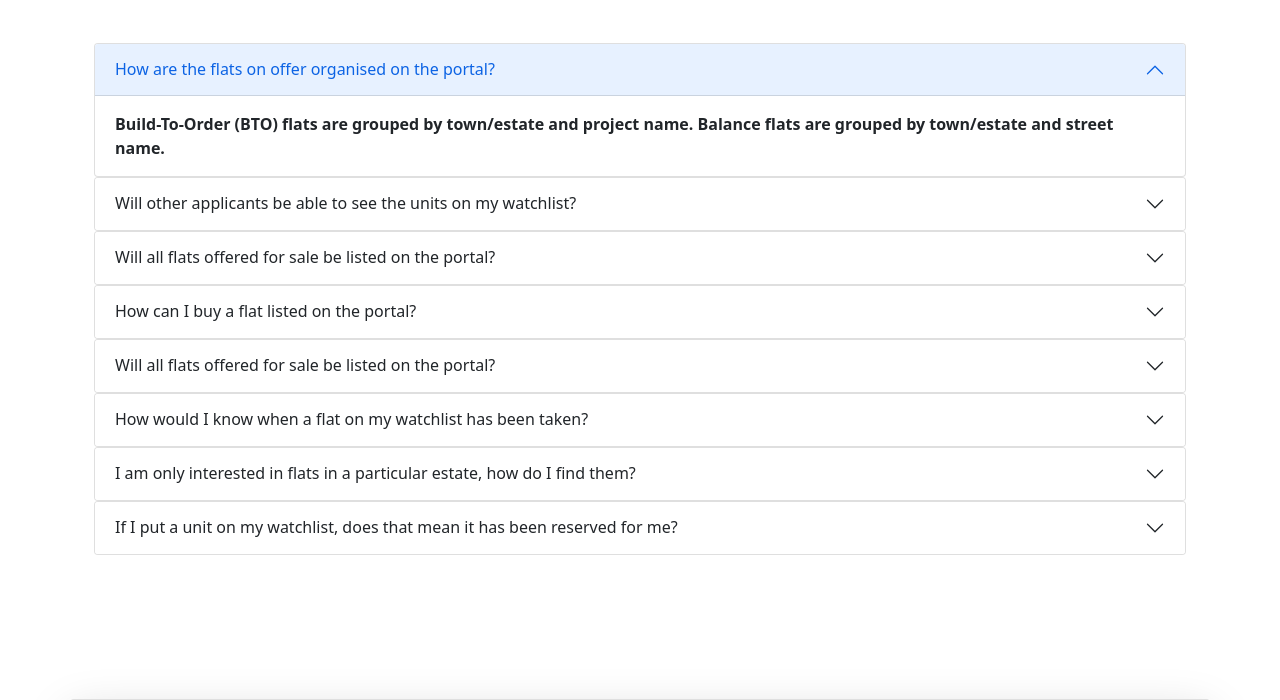
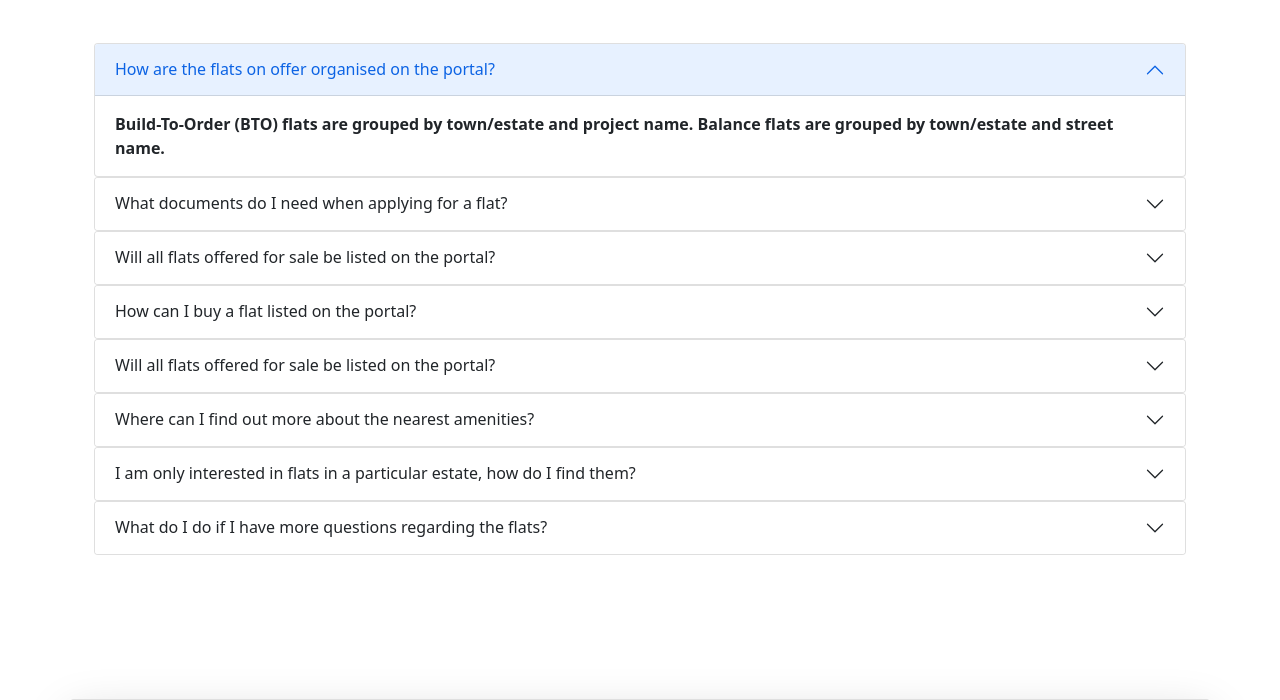
Before and after one commit to kelvinCJJ/HDBProject, a PHP site: page /faqs.php in a window 1280 px wide. Shown: the part 190-890 px from the top of the page. Run offline with PHP 8.4, Linux system fonts and the light colour scheme; some libraries are stand-ins or nearby versions.

Commit message:
Updated on behalf of rachel

```diff
--- a/faqs.php
+++ b/faqs.php
@@ -37,12 +37,12 @@ if (isset($_POST['submit'])) {
   <div class="accordion-item">
     <h2 class="accordion-header" id="headingTwo">
       <button class="accordion-button collapsed" type="button" data-bs-toggle="collapse" data-bs-target="#collapseTwo" aria-expanded="false" aria-controls="collapseTwo">
-        Will other applicants be able to see the units on my watchlist?
+        What documents do I need when applying for a flat?
       </button>
     </h2>
     <div id="collapseTwo" class="accordion-collapse collapse" aria-labelledby="headingTwo" data-bs-parent="#accordionExample">
       <div class="accordion-body">
-        <strong>No.
+        <strong>Identity card, passport, birth certificates of children, marriage/divorce certificate (if applicable), death certificate (if applicable) and income documents.
       </div>
     </div>
   </div>
@@ -85,12 +85,12 @@ if (isset($_POST['submit'])) {
  <div class="accordion-item">
     <h2 class="accordion-header" id="headingSix">
       <button class="accordion-button collapsed" type="button" data-bs-toggle="collapse" data-bs-target="#collapseSix" aria-expanded="false" aria-controls="collapseSix">
-        How would I know when a flat on my watchlist has been taken?
+        Where can I find out more about the nearest amenities?
       </button>
     </h2>
     <div id="collapseSix" class="accordion-collapse collapse" aria-labelledby="headingSix" data-bs-parent="#accordionExample">
       <div class="accordion-body">
-        <strong>You will be notified when a flat on your watchlist has been taken up. You may change the frequency of receiving these notifications at the Watchlist facility page by using the “Notification Settings”.
+        <strong>Click on "Read more" where the details will be listed and you can view data such as nearby supermarkets, school, etc.
       </div>
     </div>
   </div>
@@ -109,12 +109,12 @@ if (isset($_POST['submit'])) {
   <div class="accordion-item">
     <h2 class="accordion-header" id="headingEight">
       <button class="accordion-button collapsed" type="button" data-bs-toggle="collapse" data-bs-target="#collapseEight" aria-expanded="false" aria-controls="collapseEight">
-        If I put a unit on my watchlist, does that mean it has been reserved for me?
+        What do I do if I have more questions regarding the flats?
       </button>
     </h2>
     <div id="collapseEight" class="accordion-collapse collapse" aria-labelledby="headingEight" data-bs-parent="#accordionExample">
       <div class="accordion-body">
-        <strong>No. The watchlist facility is only to facilitate your monitoring. Whether you can book a particular unit will depend on the availability of the unit and ethnic quota when your selection appointment is due.
+        <strong>There is a contact form below where you can submit your questions and we will get back to you soon!
       </div>
     </div>
   </div>
```
